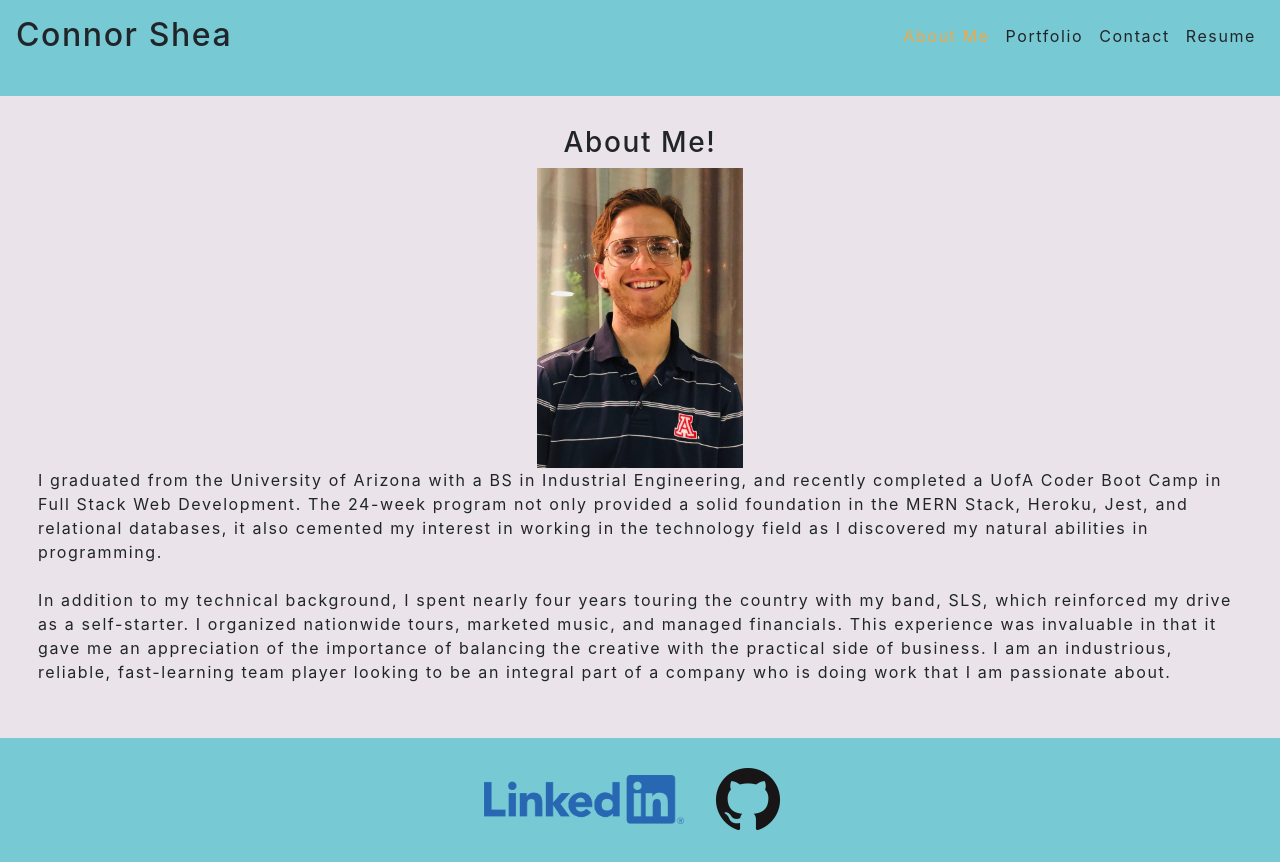
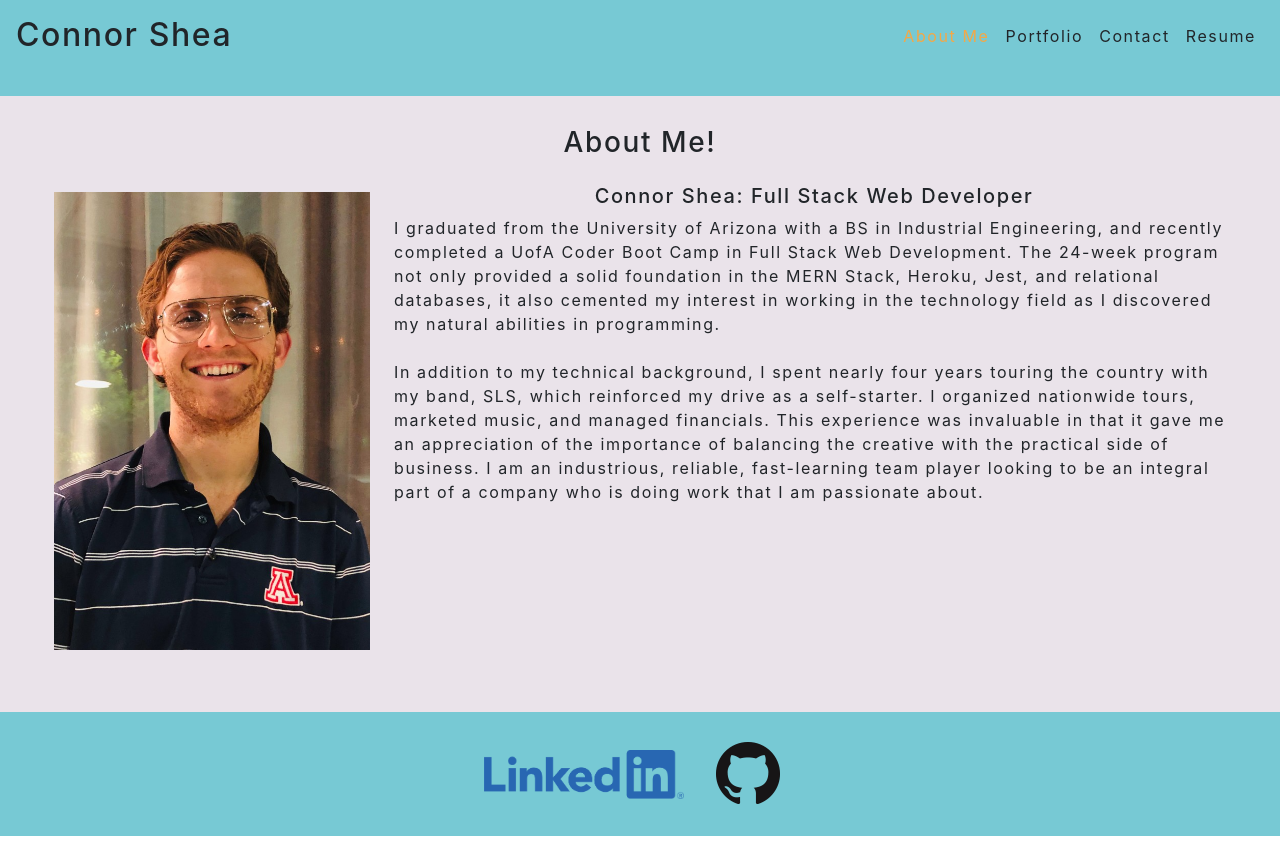
Before and after one commit to connorshea15/shea-portfolio, a React (Create React App) app: page / in a window 1280 px wide. After the commit the page ends 836 px from the top, so only its background shows below. Built offline with nearby package versions, Linux system fonts and the light colour scheme.

Commit message:
Coming along!

```diff
--- a/src/components/About/index.js
+++ b/src/components/About/index.js
@@ -8,10 +8,13 @@ function About() {
     return (
        <div>
             <h3 className="text-center">About Me!</h3>
-            <div className="d-flex flex-row flex-wrap justify-content-center my-2">
-                <img src={require(`../../assets/profile-picture.JPG`)} className="profile-pic mx-2"></img>
-                <div className="mx-2">
-                    <p>
+            <div id="about-section" className="d-flex flex-row flex-nowrap justify-content-center my-2">
+                <div className="mx-3 py-4 text-center">
+                    <img src={require(`../../assets/profile-picture.JPG`)} className="profile-pic mx-2 img-fluid"></img>
+                </div>
+                <div className="mx-3 my-3 bio">
+                    <h5 className="text-center">Connor Shea: Full Stack Web Developer</h5>
+                    <p className="bio">
                         I graduated from the University of Arizona with a BS in Industrial Engineering, and recently
                         completed a UofA Coder Boot Camp in Full Stack Web Development. The 24-week program not only
                         provided a solid foundation in the MERN Stack, Heroku, Jest, and relational databases, it also
--- a/src/components/Project/index.js
+++ b/src/components/Project/index.js
@@ -25,31 +25,31 @@ function Project() {
             name: "Here or There",
             link: "https://here-or-there-project.herokuapp.com/",
             gitLink: "https://github.com/connorshea15/group-3-project",
-            description: "This is a description!"
+            description: "Blog site for travelers to share reviews of cities they have visited. Built using MVC architecture utilizing MySQL and Sequelize for database management"
         },
         {
             name: "Destination Designator",
             link: "https://connorshea15.github.io/Destination-Designator/",
             gitLink: "https://github.com/connorshea15/Destination-Designator",
-            description: "This is a description!"
+            description: "Simple National Park Finder utilizing the National Park Services third party API"
         },
         {
             name: "Portfolio",
             link: "https://connorshea15.github.io/Connor-Shea-Portfolio/",
             gitLink: "https://github.com/connorshea15/Connor-Shea-Portfolio",
-            description: "This is a description!"
+            description: "My first portfolio built from scratch utilizing HTML and CSS"
         },
         {
             name: "THE Tech Blog",
             link: "https://shea-tech-blog.herokuapp.com/",
             gitLink: "https://github.com/connorshea15/shea-tech-blog",
-            description: "This is a description!"
+            description: "A simple blog allowing for posts and comments on posts utilizing Express Handlebars as the template engine, express session for tracking logged in users, and bcrypt for hashing passwords"
         },
         {
             name: "Weather Dashboard",
             link: "https://connorshea15.github.io/Shea-Weather-Dashboard/",
             gitLink: "https://github.com/connorshea15/Shea-Weather-Dashboard",
-            description: "This is a description!"
+            description: "Weather Dashboard for searching weather information in specific cities using the third-party OpenWeather API, Bootstrap for styling, and local storage for search history"
         }
     ]
 
--- a/src/components/Resume/index.js
+++ b/src/components/Resume/index.js
@@ -4,7 +4,7 @@ function Resume() {
 
     return (
         <div className="text-center">
-            <h3 className="text-center">Download My <a href="https://docs.google.com/document/d/1pkfHg0PUpo0HLfnpJjwBrvLLf8RLRVnBbrfHMrw41Dk/export?format=pdf" target="_blank">Resume</a></h3>
+            <h3 className="text-center">Download My <a href="https://docs.google.com/document/d/1pkfHg0PUpo0HLfnpJjwBrvLLf8RLRVnBbrfHMrw41Dk/export?format=pdf" target="_blank" rel="noopener noreferrer">Resume</a></h3>
             <div className="flex-row flex-center px-2">
                 <div className="mx-2">
                     <h4>Front-end Proficiencies</h4>
--- a/src/index.css
+++ b/src/index.css
@@ -162,7 +162,7 @@ li p {
 }
 
 .project-photo {
-  width: 25rem;
+  max-width: 30rem;
   height: auto;
 }
 
@@ -195,9 +195,14 @@ li p {
 }
 
 .profile-pic {
-  height: 300px;
-  width: auto;
+  min-width: 300px;
+  width: 100%;
+  height: auto;
 }
+
+/*.bio {
+  overflow-wrap: break-word;
+}*/
 
 .footer {
   margin: 0 auto;
@@ -231,6 +236,10 @@ li p {
     margin: auto;
   }
 
+  #about-section {
+    flex-wrap: wrap!important;
+  }
+
   .bio {
     width: 100%;
   }
```
